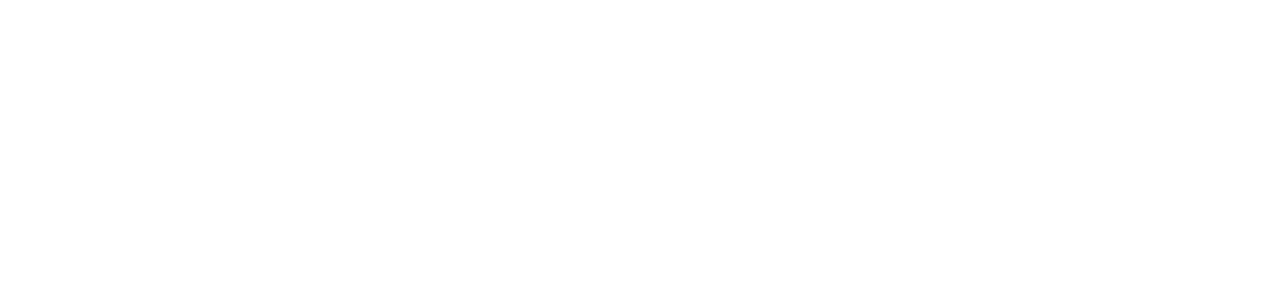
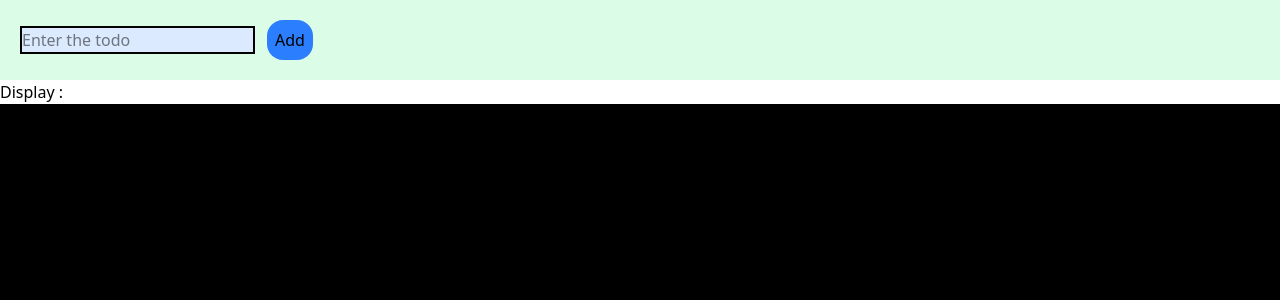
Before and after one commit to lowky-shadow/Todo-, a React (Vite) app in the folder frontend/: page / in a window 1280 px wide. Shown: the top 300 px of the page. Built offline with nearby package versions, Linux system fonts and the light colour scheme.

Commit message:
basic todo functionality added

```diff
--- a/frontend/src/App.tsx
+++ b/frontend/src/App.tsx
@@ -1,11 +1,99 @@
-import "./App.css"
+import { useState } from "react";
+import "./App.css";
 function App() {
+  type Todo = {
+    id: number;
+    text: string;
+    done: boolean;
+  };
+
+  const [todo, settodo] = useState("");
+  const [todos, settodos] = useState<Todo[]>([]);
+  const [idCounter, setIdCounter] = useState(1);
+  const [editId,setEditId] = useState<number | null>(null);
+  const [editText,setEditText] = useState("");
+
+  function addTodo(e: any): void {
+    if (todo == "") return;
+    const newTodo: Todo = {
+      id: idCounter,
+      text: todo.trim(),
+      done: false,
+    };
+
+    e.preventDefault();
+    settodos([...todos, newTodo]);
+    settodo("");
+    setIdCounter(idCounter + 1);
+  }
+  function deleteTodo(id: number): void {
+    settodos(todos.filter((todoo) => todoo.id !== id));
+  }
+  function editTodo(id:number):void{
+    settodos(todos.map((t) =>
+    t.id === id ? { ...t, text: editText } : t
+  ));
+  setEditId(null);
+
+  }
 
   return (
-    <>
+    <div className="bg-black w-screen h-screen">
+      <form className=" p-5 bg-green-100" onSubmit={addTodo}>
+        <input
+          type="text"
+          placeholder="Enter the todo"
+          value={todo}
+          onChange={(e) => settodo(e.target.value)}
+          className="bg-blue-100 border-2 border-black"
+        />
 
-    </>
-  )
+        <button type="submit" className="bg-blue-500 rounded-2xl p-2 ml-3">
+          Add
+        </button>
+      </form>
+
+      <div className="bg-white">
+        <h1>Display :</h1>
+
+        <ol>
+          {todos.map((todoo) => (
+            <li key={todoo.id} className="flex items-center justify-around">
+              {todoo.id===editId? (
+              <>
+              <input type="text" value={editText} onChange={(e) => setEditText(e.target.value)} />
+              <button
+              className="rounded-2xl p-2 bg-green-500"
+              onClick={() => editTodo(todoo.id)}>
+              Save
+              </button>
+              </>)
+              :
+              (<>
+              <span>{todoo.text}</span>
+              <button
+                className="rounded-2xl p-2 bg-red-500"
+                onClick={() => {
+                  deleteTodo(todoo.id);
+                }}>
+                Delete
+              </button>
+              <button
+                className="rounded-2xl p-2 bg-green-500"
+                onClick={() => {
+                  setEditId(todoo.id);
+                  setEditText(todoo.text);
+                }}>
+                Edit
+              </button>
+              </>)}
+
+            </li>
+          ))}
+        </ol>
+      </div>
+    </div>
+  );
 }
 
-export default App
+export default App;
```
